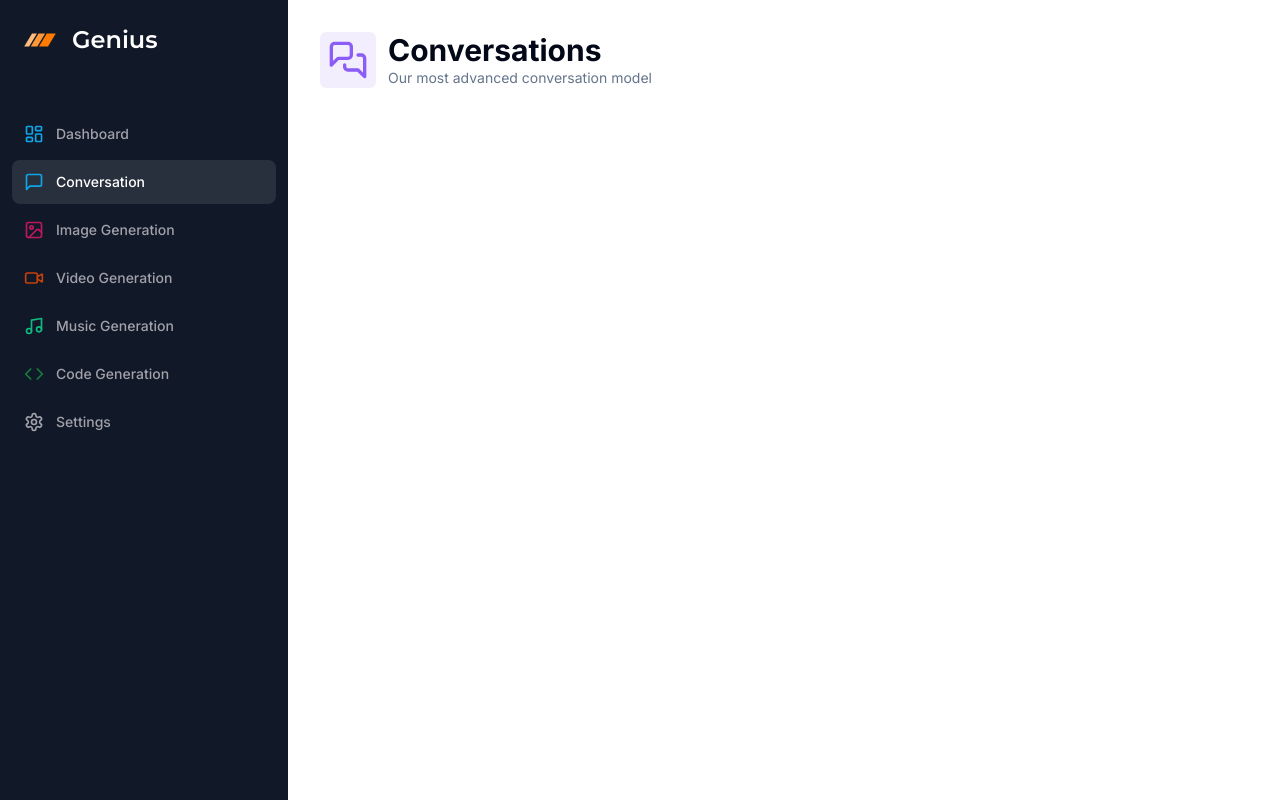
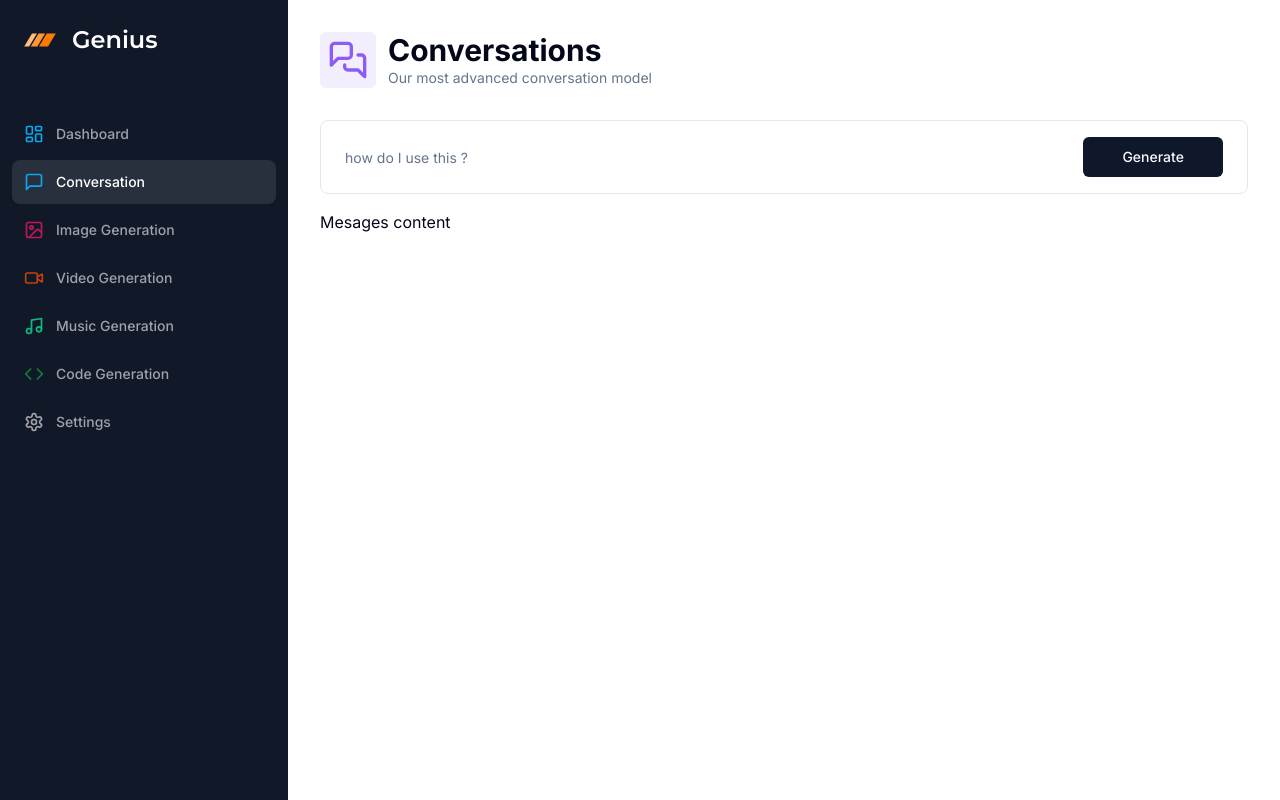
Before and after one commit to ALW-N/ALL-IN-ONE-AI-SPACE, a Next.js app: page /conversation in a window 1280 px wide. Built offline with nearby package versions, Linux system fonts and the light colour scheme.

Commit message:
Conversation Page/ commit-3

```diff
--- a/app/(dashboard)/(routes)/conversation/page.tsx
+++ b/app/(dashboard)/(routes)/conversation/page.tsx
@@ -6,6 +6,9 @@
 import { MessagesSquare } from "lucide-react";
 import { useForm } from "react-hook-form";
 import { zodResolver } from "@hookform/resolvers/zod";
+import { Form, FormField, FormItem, FormControl } from "@/components/ui/form";
+import { Input } from "@/components/ui/input";
+import { Button } from "@/components/ui/button";
 
 const ConversationPage = () => {
   const form = useForm<z.infer<typeof formSchema>>({
@@ -14,6 +17,13 @@
       prompt: "",
     },
   });
+
+  const isLoading = form.formState.isSubmitting;
+
+  const onSubmit = async (values: z.infer<typeof formSchema>) => {
+    console.log(values);
+  };
+
   return (
     <div>
       <Heading
@@ -23,7 +33,40 @@
         iconColor="text-violet-500"
         bgColor="bg-violet-500/10"
       />
-      <div className="px-4 lg:px-8"></div>
+      <div className="px-4 lg:px-8">
+        <div>
+          <Form {...form}>
+            <form
+              onSubmit={form.handleSubmit(onSubmit)}
+              className="rounded-lg border w-full p-4 px-3 md:px-6 focus-within:shadow-sm grid grid-cols-12 gap-2"
+            >
+              <FormField
+                name="prompt"
+                render={({ field }) => (
+                  <FormItem className="col-span-12 lg:col-span-10">
+                    <FormControl className="m-0 p-0">
+                      {/* the below tailwind css ignores the actual input border line which makes the input ui look better  delete the classname to check*/}
+                      <Input
+                        className="border-0 outline-none focus-visble:ring-0 focus-visible:ring-transparent"
+                        disabled={isLoading}
+                        placeholder="how do I use this ?"
+                        {...field}
+                      />
+                    </FormControl>
+                  </FormItem>
+                )}
+              />
+              <Button
+                className="col-span-12 lg:col-span-2 w-full"
+                disabled={isLoading}
+              >
+                Generate
+              </Button>
+            </form>
+          </Form>
+        </div>
+        <div className="space-y-4 mt-4"> Mesages content</div>
+      </div>
     </div>
   );
 };
--- /dev/null
+++ b/components/ui/input.tsx
@@ -0,0 +1,25 @@
+import * as React from "react"
+
+import { cn } from "@/lib/utils"
+
+export interface InputProps
+  extends React.InputHTMLAttributes<HTMLInputElement> {}
+
+const Input = React.forwardRef<HTMLInputElement, InputProps>(
+  ({ className, type, ...props }, ref) => {
+    return (
+      <input
+        type={type}
+        className={cn(
+          "flex h-10 w-full rounded-md border border-input bg-background px-3 py-2 text-sm ring-offset-background file:border-0 file:bg-transparent file:text-sm file:font-medium placeholder:text-muted-foreground focus-visible:outline-none focus-visible:ring-2 focus-visible:ring-ring focus-visible:ring-offset-2 disabled:cursor-not-allowed disabled:opacity-50",
+          className
+        )}
+        ref={ref}
+        {...props}
+      />
+    )
+  }
+)
+Input.displayName = "Input"
+
+export { Input }
```
